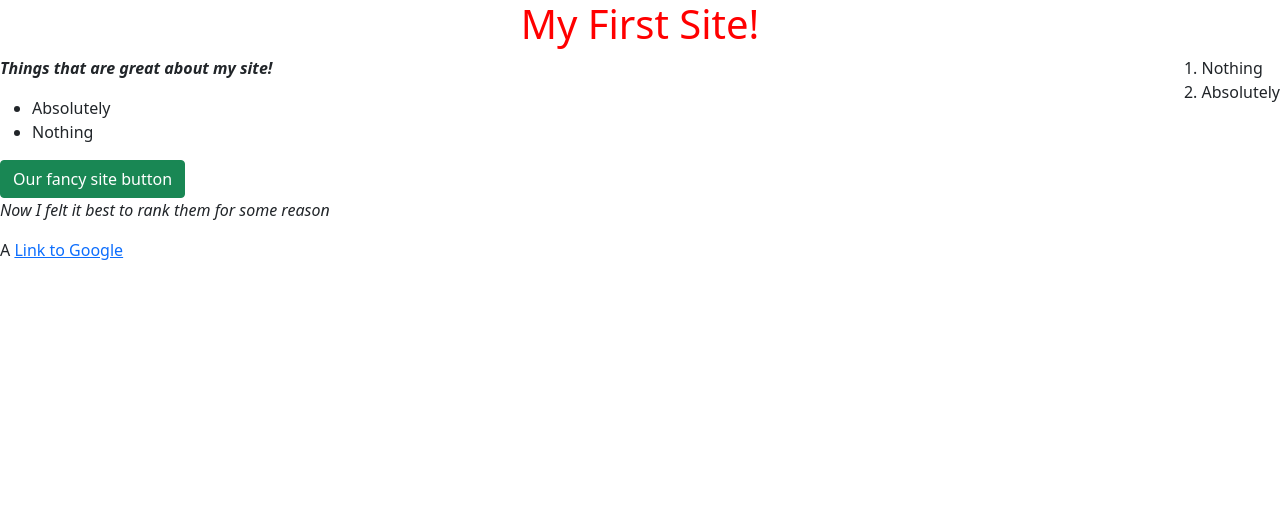
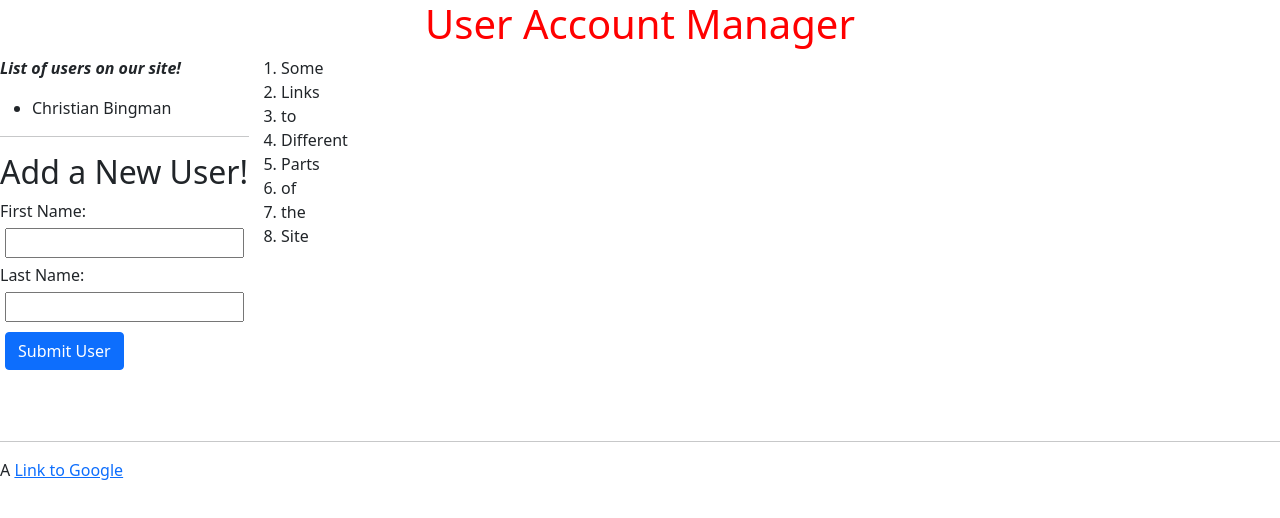
Before and after one commit to acm-uic/WebDev-Sample-Code, a plain HTML site: page index.html in a window 1280 px wide. Drawn offline with nearby package versions, Linux system fonts and the light colour scheme.

Commit message:
Updated for after meeting 4

```diff
--- a/index.html
+++ b/index.html
@@ -5,7 +5,7 @@
 		<meta name="description" content="My super duper fancy website"/>
 		<meta name="keywords" content="Fancy, Super Duper, First Site"/>
 		<meta name="robots" content="index, follow"/>
-		<title>Hello World!</title>
+		<title>UAM</title>
 		<base href="http://localhost:5500/index.html" />
 		<link href="https://cdn.jsdelivr.net/npm/bootstrap@5.1.1/dist/css/bootstrap.min.css" rel="stylesheet" integrity="sha384-F3w7mX95PdgyTmZZMECAngseQB83DfGTowi0iMjiWaeVhAn4FJkqJByhZMI3AhiU" crossorigin="anonymous">
 		<link rel="stylesheet" href="styles.css">
@@ -13,23 +13,41 @@
 		<script src="index.js"></script>
 	</head>
 	<body>
-		<header><h1>My First Site!</h1></header>
-		<div>
-			<ol class="sidelineme">
-				<li>Nothing</li>
-				<li>Absolutely</li>
-			</ol>
-		</div>
+		<header><h1>User Account Manager</h1></header>
+
 		<main>
-			<p class="boldme italisizeme">Things that are great about my site!</p>
+			<section id="body">
+				<p class="boldme italisizeme">List of users on our site!</p>
 			<ul>
-				<li>Absolutely</li>
-				<li>Nothing</li>
+				<li>Christian Bingman</li>
 			</ul>
-			<button type="button" class="btn btn-success" id="mainButton" onclick="AddElements()">Our fancy site button</button>
-			<p class="italisizeme">Now I felt it best to rank them for some reason</p>
+			<section>
+				<hr>
+				<h2>Add a New User!</h2>
+				<form onsubmit="addUser()" id="myForm">
+					<label for="fname">First Name:</label>
+					<input type="text" id="fname">
+					<label for="lname">Last Name:</label>
+					<input type="text" id="lname">
+					<input class="btn btn-primary" type="submit" value="Submit User">
+				</form>
+			</section>
+			</section>
+			<div class="sidelineme">
+				<ol>
+					<li>Some</li>
+					<li>Links</li>
+					<li>to</li>
+					<li>Different</li>
+					<li>Parts</li>
+					<li>of</li>
+					<li>the</li>
+					<li>Site</li>
+				</ol>
+			</div>
 
 		</main>
-		<footer>A <a href="https://www.google.com">Link to Google</a></footer>
+
+		<footer><hr>A <a href="https://www.google.com">Link to Google</a></footer>
 	</body>
 </html>
--- a/index.js
+++ b/index.js
@@ -25,6 +25,9 @@
 
 // }
 
+// const myForm = document.getElementById("myForm");
+// myForm.onsubmit = addUser;
+
 const namesArr = ["Christian", "Thomas", "Петер", "Will"]
 
 function AddElements(){
@@ -47,3 +50,14 @@ function AddElements(){
 			})
 		});
 }
+
+function addUser() {
+	event.preventDefault();
+	const fnameField = document.getElementById("fname");
+	const lnameField = document.getElementById("lname");
+	var mainUnorderedList = document.querySelector('ul');
+	var nameListItem = document.createElement('li');
+	nameListItem.textContent = fnameField.value + " " + lnameField.value;
+	nameListItem.id = "nameListItem";
+	mainUnorderedList.append(nameListItem);
+}
--- a/styles.css
+++ b/styles.css
@@ -11,10 +11,29 @@ h1 {
 	font-style: italic;
 }
 
-li {
+main {
+	display: flex;
+	flex-direction: row;
+}
 
+.body {
+	flex-grow: 2;
 }
 
 .sidelineme {
-	float: right;
+	flex-grow: 1;
 }
+
+input {
+	display: block;
+	margin: 5px;
+}
+
+footer {
+	padding-top: 50px;
+}
+@media screen and (max-width: 576px){
+	main {
+		display: block;
+	}
+}
```
